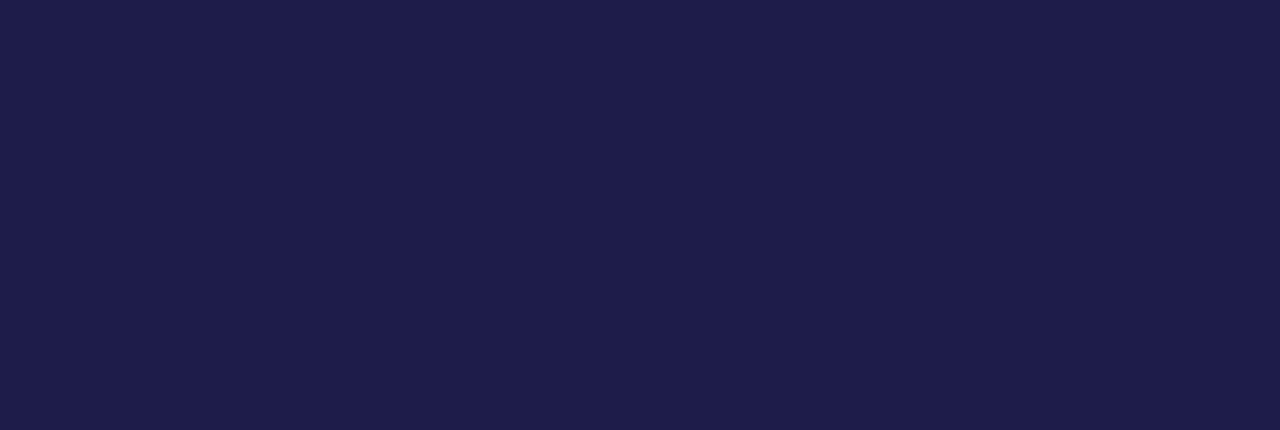
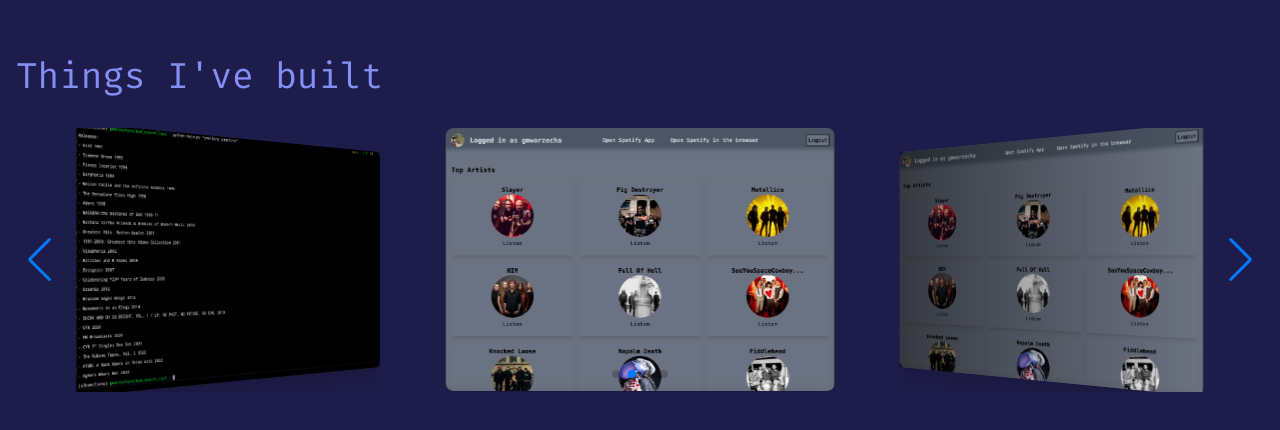
Before and after one commit to gwarzecha/me_page, a Next.js app: page / in a window 1280 px wide. Shown: the part 976-1406 px from the top of the page. Before the commit the page ends 800 px from the top, so only its background shows below. Built offline with nearby package versions, Linux system fonts and the light colour scheme.

Commit message:
Implement swiper for project thumbnails, not perfect yet

```diff
--- a/src/app/page.tsx
+++ b/src/app/page.tsx
@@ -2,6 +2,19 @@
 import GithubLogoSVG from "../images/githublogo.svg";
 import LinkedInLogoSVG from "../images/linkedin.svg";
 import EmailSVG from "../images/email.svg";
+import Image from "next/image";
+import Link from "next/link";
+import { Swiper, SwiperSlide } from "swiper/react";
+import "swiper/css";
+import "swiper/css/navigation";
+import "swiper/css/pagination";
+import {
+  Navigation,
+  Pagination,
+  Autoplay,
+  Scrollbar,
+  EffectCoverflow,
+} from "swiper/modules";
 
 export default function HomePage() {
   const handleScroll = (e: React.MouseEvent<HTMLAnchorElement>) => {
@@ -20,8 +33,15 @@
       <nav className="nav-gradient sm:h-1/12 fixed left-0 top-0 z-50 w-full bg-minsk-950 py-6 text-minsk-400 sm:w-full sm:py-8">
         <div className="container mx-auto flex h-full items-center justify-center space-x-7">
           <a
-            href="https://github.com/gwarzecha"
-            target="_blank"
+            href="#about"
+            onClick={handleScroll}
+            className="font-sourcecode text-minsk-300"
+          >
+            About
+          </a>
+          <a
+            href="#projects"
+            onClick={handleScroll}
             className="font-sourcecode text-minsk-300"
           >
             Projects
@@ -74,6 +94,112 @@
             </div>
           </div>
         </section>
+        <section
+          id="projects"
+          className="flex min-h-screen flex-col items-center justify-center bg-minsk-950 text-minsk-400"
+        >
+          <div className="container mx-auto px-4 py-8">
+            <h2 className="font-firacode pb-8 text-4xl">Things I've built</h2>
+            <div className="w-full max-w-7xl">
+              <Swiper
+                modules={[
+                  Navigation,
+                  Pagination,
+                  Autoplay,
+                  Scrollbar,
+                  EffectCoverflow,
+                ]}
+                navigation
+                pagination={{ clickable: true }}
+                scrollbar={{ draggable: true }}
+                autoplay={{ delay: 3000 }}
+                effect={"coverflow"}
+                spaceBetween={30}
+                slidesPerView={1}
+                breakpoints={{
+                  640: {
+                    slidesPerView: 1,
+                    spaceBetween: 20,
+                  },
+                  768: {
+                    slidesPerView: 2,
+                    spaceBetween: 30,
+                  },
+                  1024: {
+                    slidesPerView: 3,
+                    spaceBetween: 40,
+                  },
+                }}
+                className="mySwiper"
+              >
+                <SwiperSlide className="flex items-center justify-center">
+                  <Link
+                    href="https://github.com/gwarzecha/listening_dashboard"
+                    target="_blank"
+                  >
+                    <Image
+                      src="/images/spotify_app.png"
+                      alt="Spotify App"
+                      width={500}
+                      height={500}
+                      className="rounded-lg shadow-xl"
+                    />
+                  </Link>
+                </SwiperSlide>
+                <SwiperSlide className="flex items-center justify-center">
+                  <Link
+                    href="https://github.com/gwarzecha/album_search_tool"
+                    target="_blank"
+                  >
+                    <Image
+                      src="/images/python_album_tool.png"
+                      alt="Spotify App"
+                      width={500}
+                      height={500}
+                      className="rounded-lg shadow-xl"
+                    />
+                  </Link>
+                </SwiperSlide>
+                <SwiperSlide className="flex items-center justify-center">
+                  <Image
+                    src="/images/spotify_app.png"
+                    alt="Spotify App"
+                    width={500}
+                    height={500}
+                    className="rounded-lg shadow-xl"
+                  />
+                </SwiperSlide>
+                <SwiperSlide className="flex items-center justify-center">
+                  <Image
+                    src="/images/spotify_app.png"
+                    alt="Spotify App"
+                    width={500}
+                    height={500}
+                    className="rounded-lg shadow-xl"
+                  />
+                </SwiperSlide>
+                <SwiperSlide className="flex items-center justify-center">
+                  <Image
+                    src="/images/spotify_app.png"
+                    alt="Spotify App"
+                    width={500}
+                    height={500}
+                    className="rounded-lg shadow-xl"
+                  />
+                </SwiperSlide>
+                <SwiperSlide className="flex items-center justify-center">
+                  <Image
+                    src="/images/spotify_app.png"
+                    alt="Spotify App"
+                    width={500}
+                    height={500}
+                    className="rounded-lg shadow-xl"
+                  />
+                </SwiperSlide>
+              </Swiper>
+            </div>
+          </div>
+        </section>
       </div>
     </main>
   );
```
